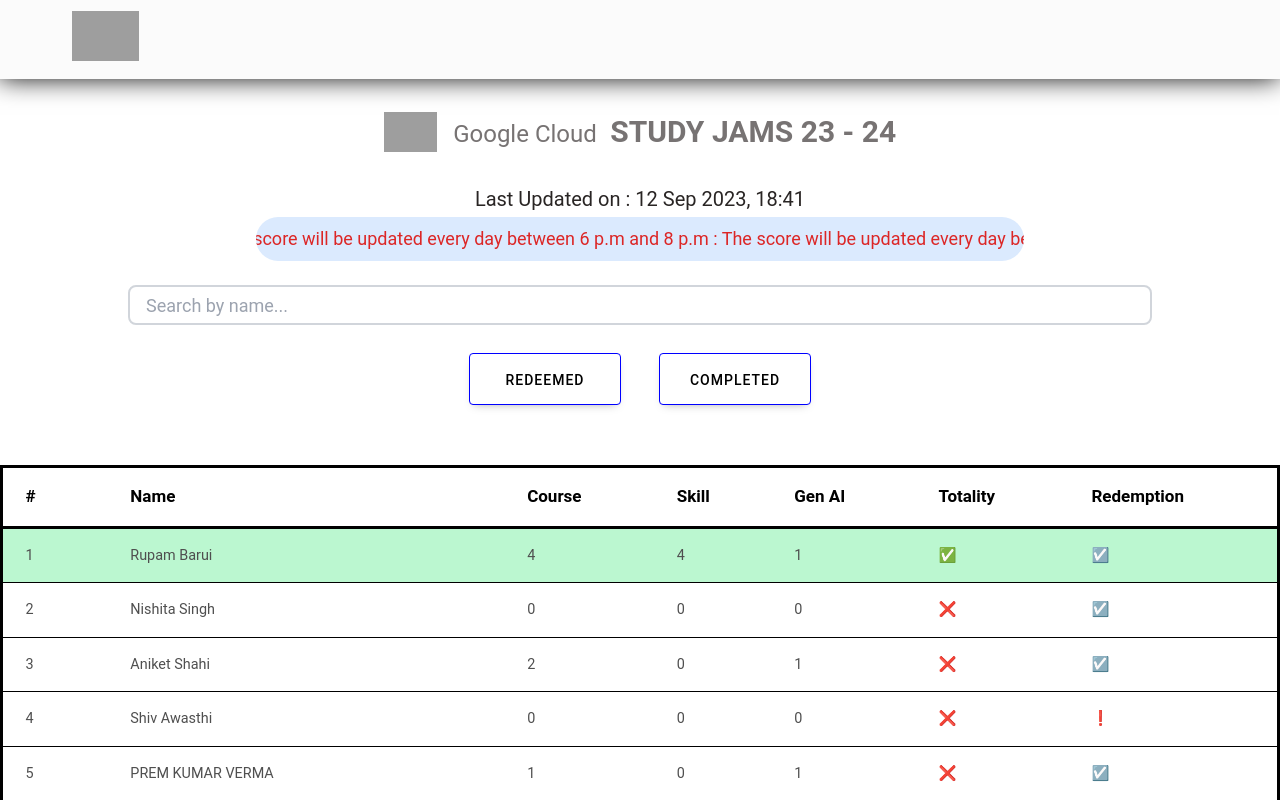
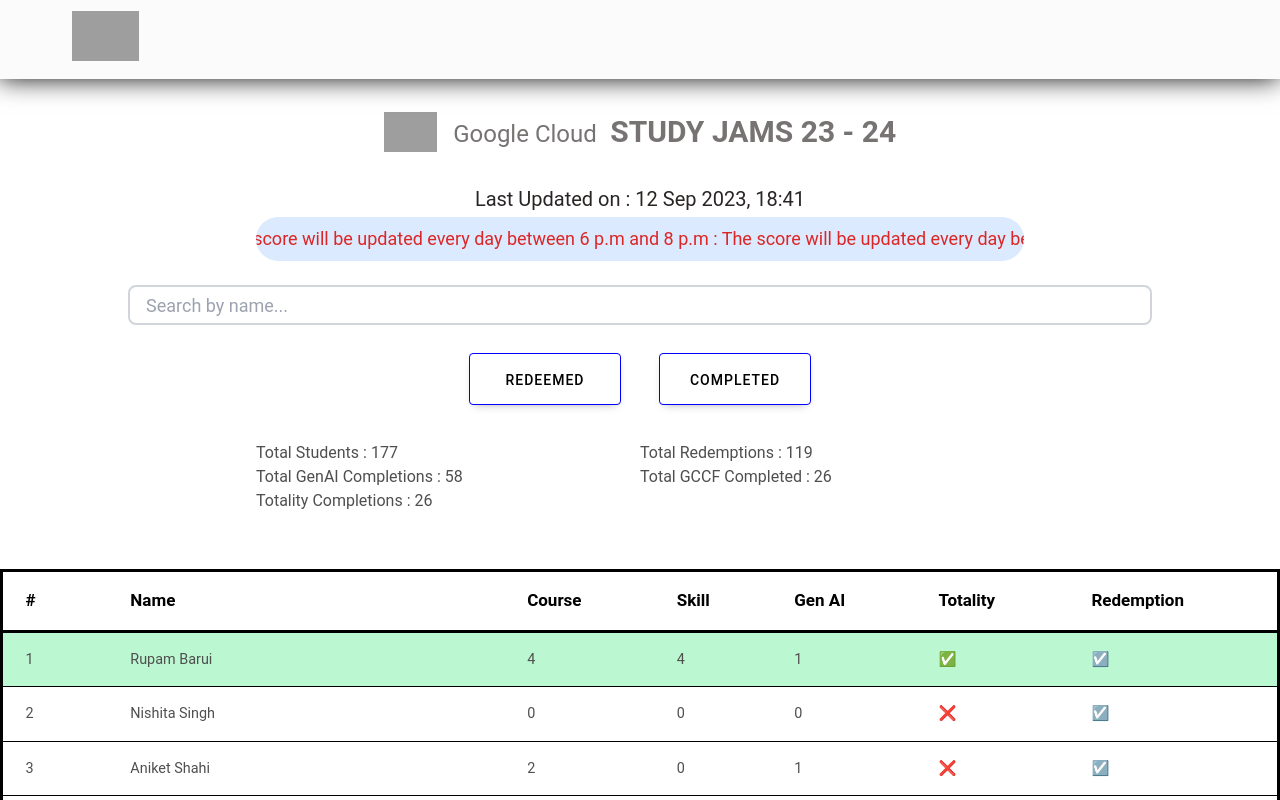
Before and after one commit to aniket0608/gcp-progress, a React (Create React App) app: page / in a window 1280 px wide. Shown: the top 800 px of the page. Built offline with nearby package versions, Linux system fonts and the light colour scheme; grey boxes are pictures that could not be loaded.

Commit message:
added counters for different attributes

```diff
--- a/src/components/Count.jsx
+++ b/src/components/Count.jsx
@@ -1,19 +1,34 @@
-import React from 'react'
-import { DataCompletes } from '../assets/data'
+import React from "react";
+import { DataCompletes } from "../assets/data";
 
 function Count() {
-  return (
-    <div className="w-full flex justify-center items-center pt-4 py-2 flex-col">
-				<div className="w-[60%] grid grid-cols-2">
-					<p>Total Students : {DataCompletes.length}</p>
-					<p>Total Redemptions : </p>
-					<p>Total GenAI Completions : </p>
-					<p>Total GCCF Completed : </p>
-					<p>Totality Completions : </p>
-					<p></p>
-				</div>
+	let redeemedStudents = DataCompletes.filter((datacomplete) =>
+		datacomplete["Redemption Status"].toLowerCase().includes("yes")
+	);
+	let genAICompletions = DataCompletes.filter((datacomplete) =>
+		datacomplete["# of GenAI Game Completed"].includes("1")
+	);
+	let totalCompletions = DataCompletes.filter((datacomplete) =>
+		datacomplete["Total Completions of both Pathways"]
+			.toLowerCase()
+			.includes("yes")
+	);
+	let GCCFCompletions = DataCompletes.filter(
+		(datacomplete) =>
+			datacomplete["# of Courses Completed"].includes("4") &&
+			datacomplete["# of Skill Badges Completed"].includes("4")
+	);
+	return (
+		<div className="w-full flex justify-center items-center pt-4 py-2 flex-col">
+			<div className="w-[60%] grid grid-cols-2">
+				<p>Total Students : {DataCompletes.length}</p>
+				<p>Total Redemptions : {redeemedStudents.length}</p>
+				<p>Total GenAI Completions : {genAICompletions.length}</p>
+				<p>Total GCCF Completed : {GCCFCompletions.length}</p>
+				<p>Totality Completions : {totalCompletions.length}</p>
 			</div>
-  )
+		</div>
+	);
 }
 
-export default Count
+export default Count;
--- a/src/components/DataTable.jsx
+++ b/src/components/DataTable.jsx
@@ -1,6 +1,6 @@
 import React, { useState } from "react";
 import { DataCompletes } from "../assets/data";
-// import Count from "./Count";
+import Count from "./Count";
 
 function DataTable() {
 	const [searchTerm, setSearchTerm] = useState("");
@@ -84,7 +84,7 @@
 					</button>
 				</div>
 			</div>
-			{/* <Count /> */}
+			<Count />
 			<div className="py-5 px-0 max-w-7xl md:px-4 w-full flex items-center justify-center mx-auto">
 				<table className="table table-hover fa-border">
 					<thead>
```
